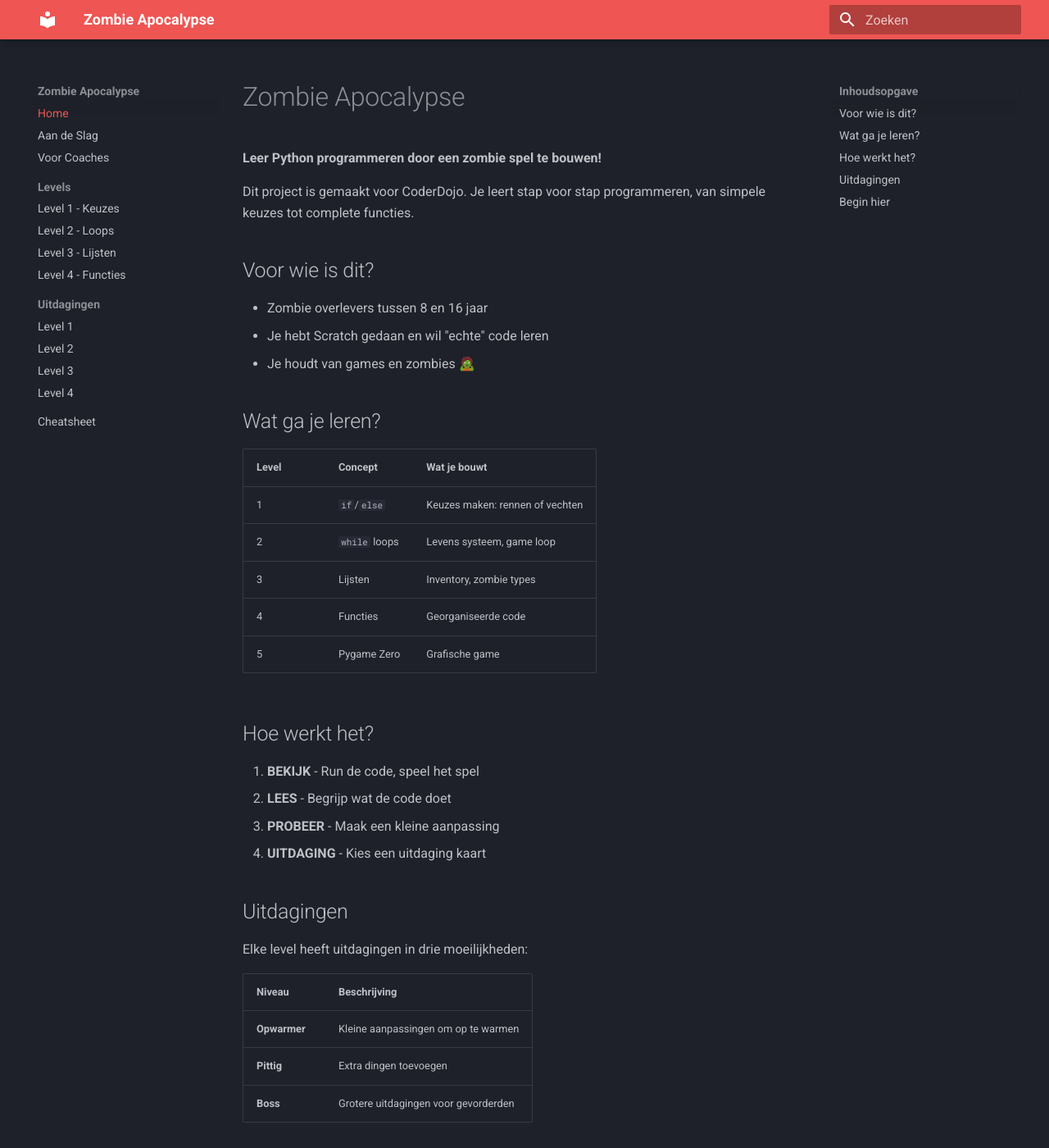
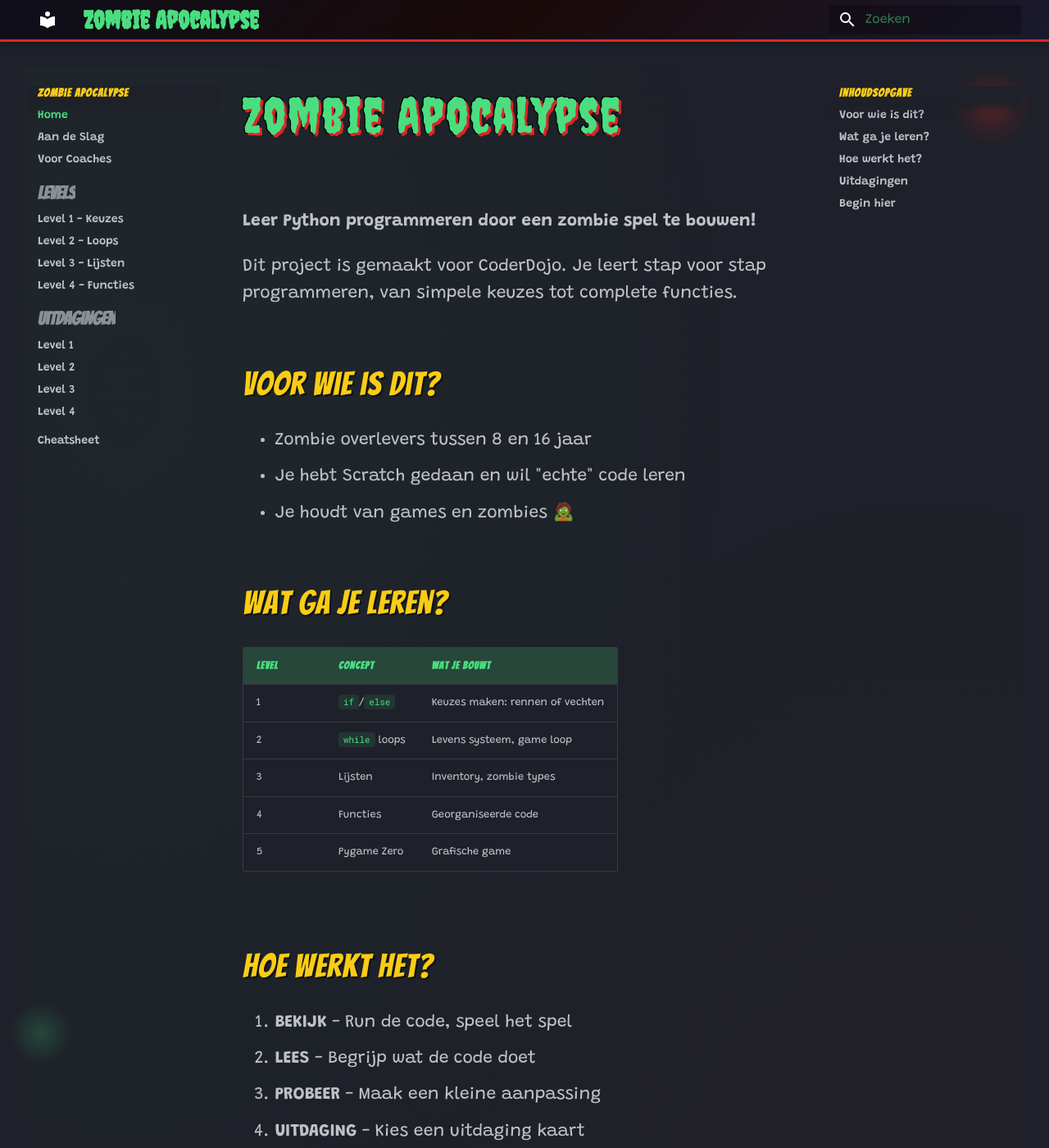
Before and after one commit to Laoujin/CoderDojo-Zombies, an MkDocs documentation site: the page built from docs/index.md, in a window 1280 px wide and 1400 px high. Shown: the whole window at 82% size. Built offline with MkDocs 1.6.1 and Material for MkDocs 9.7.7, drawn with Linux system fonts in a browser that asks for light colours.

Commit message:
Add fun zombie theme CSS for kids
Custom fonts (Creepster, Bangers), hover animations, zombie color
palette, and themed scrollbar to make the site more engaging.

```diff
--- /dev/null
+++ b/docs/stylesheets/zombie-theme.css
@@ -0,0 +1,313 @@
+/* ===========================================
+   ZOMBIE APOCALYPSE - Fun Theme for Kids
+   =========================================== */
+
+/* ----- 1. CUSTOM FONTS ----- */
+@import url('https://fonts.googleapis.com/css2?family=Creepster&family=Bangers&family=Grandstander:wght@400;600;700&display=swap');
+
+:root {
+  /* Zombie color palette */
+  --zombie-green: #4ade80;
+  --zombie-green-dark: #22c55e;
+  --zombie-purple: #a855f7;
+  --blood-red: #dc2626;
+  --slime-yellow: #facc15;
+  --bone-white: #fef3c7;
+  --dark-bg: #1a1a2e;
+  --darker-bg: #0f0f1a;
+}
+
+/* Main headings with creepy font */
+.md-typeset h1 {
+  font-family: 'Creepster', cursive !important;
+  font-size: 3rem !important;
+  color: var(--zombie-green) !important;
+  text-shadow:
+    3px 3px 0 var(--blood-red),
+    -1px -1px 0 #000,
+    1px -1px 0 #000,
+    -1px 1px 0 #000;
+  letter-spacing: 2px;
+}
+
+.md-typeset h2 {
+  font-family: 'Bangers', cursive !important;
+  font-size: 2rem !important;
+  color: var(--slime-yellow) !important;
+  text-shadow: 2px 2px 0 rgba(0,0,0,0.5);
+  letter-spacing: 1px;
+}
+
+.md-typeset h3 {
+  font-family: 'Bangers', cursive !important;
+  color: var(--zombie-purple) !important;
+}
+
+/* Body text - keep readable but more playful */
+.md-typeset {
+  font-family: 'Grandstander', sans-serif !important;
+  font-size: 1.05rem;
+}
+
+/* Site title */
+.md-header__title {
+  font-family: 'Creepster', cursive !important;
+  font-size: 1.5rem !important;
+  color: var(--zombie-green) !important;
+}
+
+/* Navigation items */
+.md-nav__link {
+  font-family: 'Grandstander', sans-serif !important;
+  font-weight: 600 !important;
+}
+
+
+/* ----- 2. ANIMATED ELEMENTS ----- */
+
+/* Images shake on hover */
+.md-typeset img:hover {
+  animation: zombie-shake 0.5s ease-in-out;
+}
+
+@keyframes zombie-shake {
+  0%, 100% { transform: translateX(0) rotate(0); }
+  25% { transform: translateX(-5px) rotate(-2deg); }
+  50% { transform: translateX(5px) rotate(2deg); }
+  75% { transform: translateX(-3px) rotate(-1deg); }
+}
+
+/* Buttons pulse */
+.md-button,
+.md-typeset .md-button {
+  animation: pulse-glow 2s infinite;
+  transition: all 0.3s ease !important;
+}
+
+.md-button:hover,
+.md-typeset .md-button:hover {
+  transform: scale(1.1) !important;
+  box-shadow: 0 0 20px var(--zombie-green) !important;
+}
+
+@keyframes pulse-glow {
+  0%, 100% { box-shadow: 0 0 5px var(--zombie-green); }
+  50% { box-shadow: 0 0 15px var(--zombie-green), 0 0 30px var(--zombie-green); }
+}
+
+/* Navigation hover effects */
+.md-nav__link:hover {
+  color: var(--zombie-green) !important;
+  transform: translateX(5px);
+  transition: all 0.2s ease;
+}
+
+/* Code blocks glow on hover */
+.md-typeset pre:hover {
+  box-shadow: 0 0 15px rgba(74, 222, 128, 0.3);
+  transition: box-shadow 0.3s ease;
+}
+
+/* Links have a fun underline animation */
+.md-typeset a:not(.md-button):hover {
+  color: var(--zombie-green) !important;
+  text-decoration: underline wavy var(--blood-red) !important;
+}
+
+
+/* ----- 3. MORE COLOR VARIETY ----- */
+
+/* Override primary colors with zombie theme */
+[data-md-color-scheme="slate"] {
+  --md-primary-fg-color: var(--zombie-green);
+  --md-accent-fg-color: var(--slime-yellow);
+}
+
+/* Header with gradient */
+.md-header {
+  background: linear-gradient(135deg, var(--darker-bg) 0%, #1a0a0a 50%, var(--dark-bg) 100%) !important;
+  border-bottom: 3px solid var(--blood-red);
+}
+
+/* Custom admonition colors */
+.md-typeset .admonition.tip,
+.md-typeset details.tip {
+  border-color: var(--zombie-green) !important;
+}
+
+.md-typeset .admonition.tip > .admonition-title,
+.md-typeset details.tip > summary {
+  background-color: rgba(74, 222, 128, 0.2) !important;
+}
+
+.md-typeset .admonition.warning,
+.md-typeset details.warning {
+  border-color: var(--blood-red) !important;
+}
+
+.md-typeset .admonition.warning > .admonition-title,
+.md-typeset details.warning > summary {
+  background-color: rgba(220, 38, 38, 0.2) !important;
+}
+
+.md-typeset .admonition.info,
+.md-typeset details.info {
+  border-color: var(--zombie-purple) !important;
+}
+
+.md-typeset .admonition.info > .admonition-title,
+.md-typeset details.info > summary {
+  background-color: rgba(168, 85, 247, 0.2) !important;
+}
+
+/* Code block styling */
+.md-typeset code {
+  background-color: rgba(74, 222, 128, 0.1) !important;
+  color: var(--zombie-green) !important;
+  border-radius: 4px;
+  padding: 2px 6px;
+}
+
+.md-typeset pre code {
+  background-color: transparent !important;
+  color: inherit !important;
+}
+
+/* Table styling */
+.md-typeset table:not([class]) th {
+  background-color: rgba(74, 222, 128, 0.2) !important;
+  color: var(--zombie-green) !important;
+  font-family: 'Bangers', cursive !important;
+  letter-spacing: 1px;
+}
+
+/* Blood splatter decoration on page */
+.md-content::before {
+  content: "";
+  position: fixed;
+  top: 80px;
+  right: 20px;
+  width: 100px;
+  height: 100px;
+  background: radial-gradient(ellipse at center,
+    rgba(220, 38, 38, 0.3) 0%,
+    rgba(220, 38, 38, 0.1) 40%,
+    transparent 70%);
+  pointer-events: none;
+  z-index: 0;
+}
+
+.md-content::after {
+  content: "";
+  position: fixed;
+  bottom: 100px;
+  left: 10px;
+  width: 80px;
+  height: 80px;
+  background: radial-gradient(ellipse at center,
+    rgba(74, 222, 128, 0.2) 0%,
+    rgba(74, 222, 128, 0.05) 50%,
+    transparent 70%);
+  pointer-events: none;
+  z-index: 0;
+}
+
+
+/* ----- 4. CUSTOM SCROLLBAR ----- */
+
+/* Webkit browsers (Chrome, Safari, Edge) */
+::-webkit-scrollbar {
+  width: 12px;
+  height: 12px;
+}
+
+::-webkit-scrollbar-track {
+  background: var(--darker-bg);
+  border-left: 1px solid var(--blood-red);
+}
+
+::-webkit-scrollbar-thumb {
+  background: linear-gradient(180deg,
+    var(--zombie-green) 0%,
+    var(--zombie-green-dark) 50%,
+    var(--blood-red) 100%);
+  border-radius: 6px;
+  border: 2px solid var(--darker-bg);
+}
+
+::-webkit-scrollbar-thumb:hover {
+  background: linear-gradient(180deg,
+    var(--slime-yellow) 0%,
+    var(--zombie-green) 50%,
+    var(--blood-red) 100%);
+}
+
+/* Firefox */
+* {
+  scrollbar-width: thin;
+  scrollbar-color: var(--zombie-green) var(--darker-bg);
+}
+
+
+/* ----- EXTRA FUN STUFF ----- */
+
+/* Sidebar section headers */
+.md-nav__title {
+  font-family: 'Bangers', cursive !important;
+  color: var(--slime-yellow) !important;
+  letter-spacing: 1px;
+}
+
+/* Footer styling */
+.md-footer {
+  background: linear-gradient(135deg, var(--darker-bg) 0%, #1a0a0a 100%) !important;
+  border-top: 2px solid var(--zombie-green);
+}
+
+/* Search bar */
+.md-search__input {
+  font-family: 'Grandstander', sans-serif !important;
+}
+
+.md-search__input::placeholder {
+  color: rgba(74, 222, 128, 0.5) !important;
+}
+
+/* Level badges - make navigation items pop */
+.md-nav__item--nested > .md-nav__link {
+  font-family: 'Bangers', cursive !important;
+  font-size: 1.1rem !important;
+}
+
+/* Copy button on code */
+.md-clipboard {
+  color: var(--zombie-green) !important;
+}
+
+.md-clipboard:hover {
+  color: var(--slime-yellow) !important;
+}
+
+/* Tabs styling */
+.md-typeset .tabbed-labels > label {
+  font-family: 'Bangers', cursive !important;
+}
+
+/* Make the content area slightly more interesting */
+.md-main__inner {
+  background:
+    radial-gradient(ellipse at 10% 20%, rgba(74, 222, 128, 0.03) 0%, transparent 50%),
+    radial-gradient(ellipse at 90% 80%, rgba(220, 38, 38, 0.03) 0%, transparent 50%);
+}
+
+/* Fun cursor on interactive elements */
+.md-button,
+.md-nav__link,
+.md-typeset a {
+  cursor: pointer;
+}
+
+/* Smooth transitions everywhere */
+* {
+  transition: color 0.2s ease, background-color 0.2s ease, border-color 0.2s ease;
+}
--- a/mkdocs.yml
+++ b/mkdocs.yml
@@ -14,6 +14,9 @@ theme:
     - content.code.annotate
     - navigation.sections
     - navigation.expand
+
+extra_css:
+  - stylesheets/zombie-theme.css
 
 markdown_extensions:
   - admonition
```
